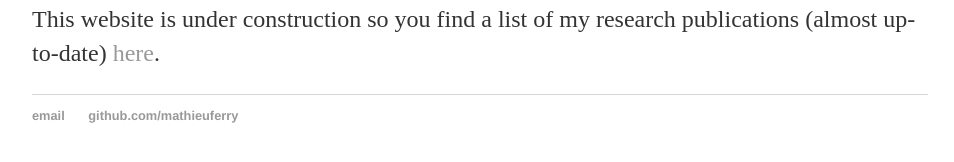
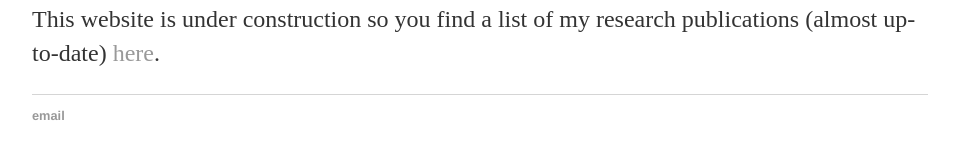
Before and after one commit to MathieuFerry/mathieuferry.github.io, a Jekyll site: the page built from index.html, in a window 1280 px wide. Shown: the part 535-697 px from the top of the page, without its empty margins (160-1114 px from the left). Built offline with Jekyll 4.4.1, drawn with Linux system fonts in a browser that asks for light colours.

Commit message:
Update default.html

```diff
--- a/_layouts/default.html
+++ b/_layouts/default.html
@@ -22,7 +22,6 @@
 			<footer>
 	    		<ul>
 	        		<li><a href="mailto:mathieukferry@gmail.com">email</a></li>
-	        		<li><a href="https://github.com/mathieuferry">github.com/mathieuferry</a></li>
 				</ul>
 			</footer>
 		</body>
```
